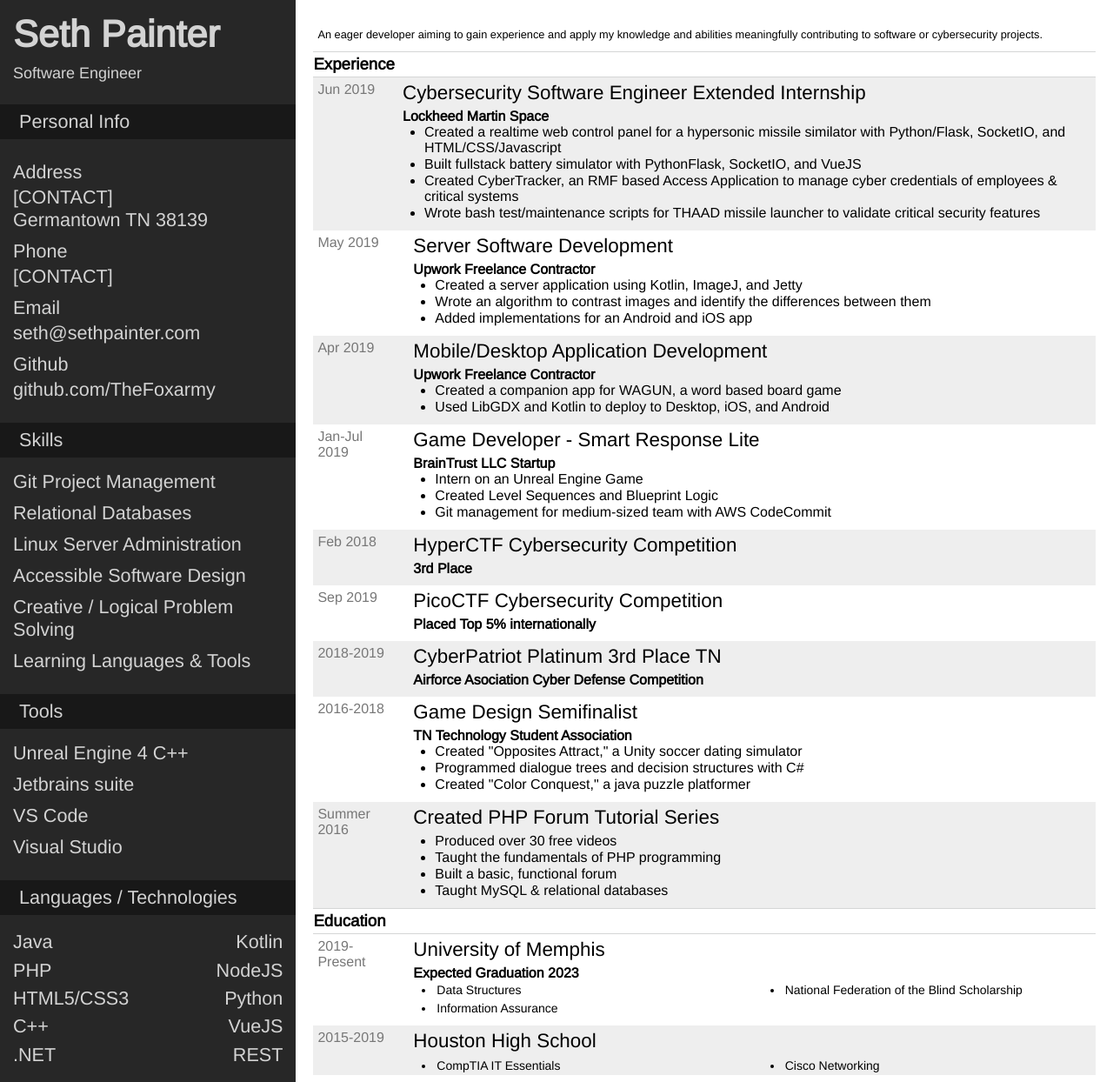
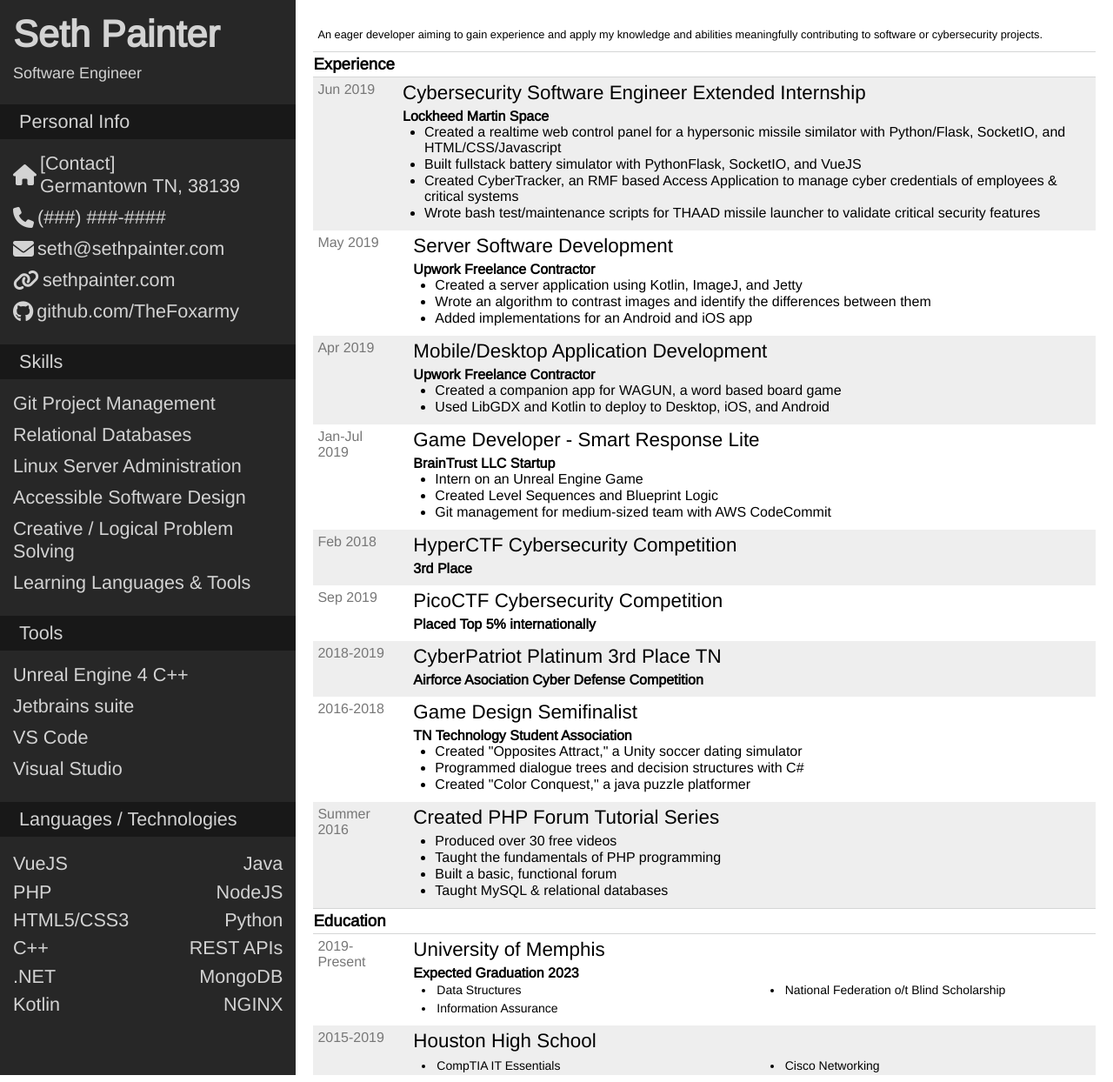
Before and after one commit to FlorianEagox/resume, a PHP site: page / in a window 1280 px wide. Shown: the whole page at 87% size. Run offline with PHP 8.4, Linux system fonts and the light colour scheme; some libraries are stand-ins or nearby versions.

Commit message:
Switched to using fontawesome to label contact info.

```diff
--- a/index.html
+++ b/index.html
@@ -5,6 +5,7 @@
 	<meta charset="UTF-8">
 	<title>Resume - Seth Painter</title>
 	<link rel="stylesheet" type="text/css" href="https://fonts.googleapis.com/css?family=Arimo" />
+	<script src="https://kit.fontawesome.com/c3db8f4cfe.js" crossorigin="anonymous"></script>
 	<link rel="stylesheet" href="main.css">
 </head>
 
@@ -19,17 +20,29 @@
 				<p>Personal Info</p>
 			</div>
 			<div id="personal" class="subsec">
-				<p class="piece_head">Address</p>
-				<div class="piece" id="address">
-					<p>[CONTACT]</p>
-					<p>Germantown TN 38139</p>
+				<div class="info-piece">
+					<i class="fas fa-home"></i>
+					<div id="address">
+						<p>[Contact]</p>
+						<p>Germantown TN, 38139</p>
+					</div>
 				</div>
-				<p class="piece_head">Phone</p>
-				<p class="piece">[CONTACT]</p>
-				<p class="piece_head">Email</p>
-				<p class="piece">seth@sethpainter.com</p>
-				<p class="piece_head">Github</p>
-				<p class="piece">github.com/TheFoxarmy</p>
+				<div class="info-piece">
+					<i class="fas fa-phone"></i>
+					<p>(###) ###-####</p>
+				</div>
+				<div class="info-piece">
+					<i class="fas fa-envelope"></i>
+					<p>seth@sethpainter.com</p>
+				</div>
+				<div class="info-piece">
+					<i class="fas fa-link"></i>
+					<a href="https://sethpainter.com" target="_blank">sethpainter.com</p></a>
+				</div>
+				<div class="info-piece">
+					<i class="fab fa-github"></i>
+					<p><a href="https://github.com/TheFoxarmy">github.com/TheFoxarmy</a></p>
+				</div>
 			</div>
 			<div class="head">
 				<p>Skills</p>
@@ -60,16 +73,18 @@
 			</div>
 			<div class="subsec" id="techs">
 				<ul id="languages">
-					<li>Java</li>
+					<li>VueJS</li>
 					<li>PHP</li>
 					<li>HTML5/CSS3</li>
 					<li>C++</li>
 					<li>.NET</li>
 					<li>Kotlin</li>
+					<li>Java</li>
 					<li>NodeJS</li>
 					<li>Python</li>
-					<li>VueJS</li>
-					<li>REST</li>
+					<li>REST APIs</li>
+					<li>MongoDB</li>
+					<li>NGINX</li>
 				</ul>
 			</div>
 		</div>
@@ -188,7 +203,7 @@
 						<ul class="classes">
 							<li>Data Structures</li>
 							<li>Information Assurance</li>
-							<li>National Federation of the Blind Scholarship</li>
+							<li>National Federation o/t Blind Scholarship</li>
 						</ul>
 					</div>
 				</div>
--- a/main.css
+++ b/main.css
@@ -9,16 +9,10 @@
 ul {
 	list-style-position:inside;
 }
-html, body {
-	/* height: 100%; */
-	/* width: 100%; */
-	background: green;
-}
 main {
 	margin: auto;
 	display: flex;
 	align-items: stretch;
-	/* overflow:hidden; */
 	font-family:Arimo;
 }
 #sidebar {
@@ -45,12 +39,15 @@ main {
 #main_head, .subsec {
 	padding:var(--left-pad);
 }
-.piece_head {
-	margin-top:10px;
-	margin-bottom:3px;
+
+.info-piece {
+	margin: 0 0 10px;
+	display: flex;
+	align-items: center;
 }
-.piece {
-	margin-bottom:10px;
+.info-piece i {
+	margin-right: 4px;
+	font-size: 1.5rem;
 }
 #skills ul,
 .subsec ul {
@@ -73,7 +70,7 @@ ul#languages {
 	white-space:nowrap;
 	/*font-size:1.355rem;*/
 }
-#languages li:nth-child(n+6) {
+#languages li:nth-child(n+7) {
 	text-align: right;
 }
 #languages li
@@ -161,3 +158,7 @@ div#education .sec_item:nth-child(even) {
 .section:last-child .sec_item:last-child {
 	padding-bottom: 0;
 }
+a {
+	text-decoration: none;
+	color: inherit;
+}
```
